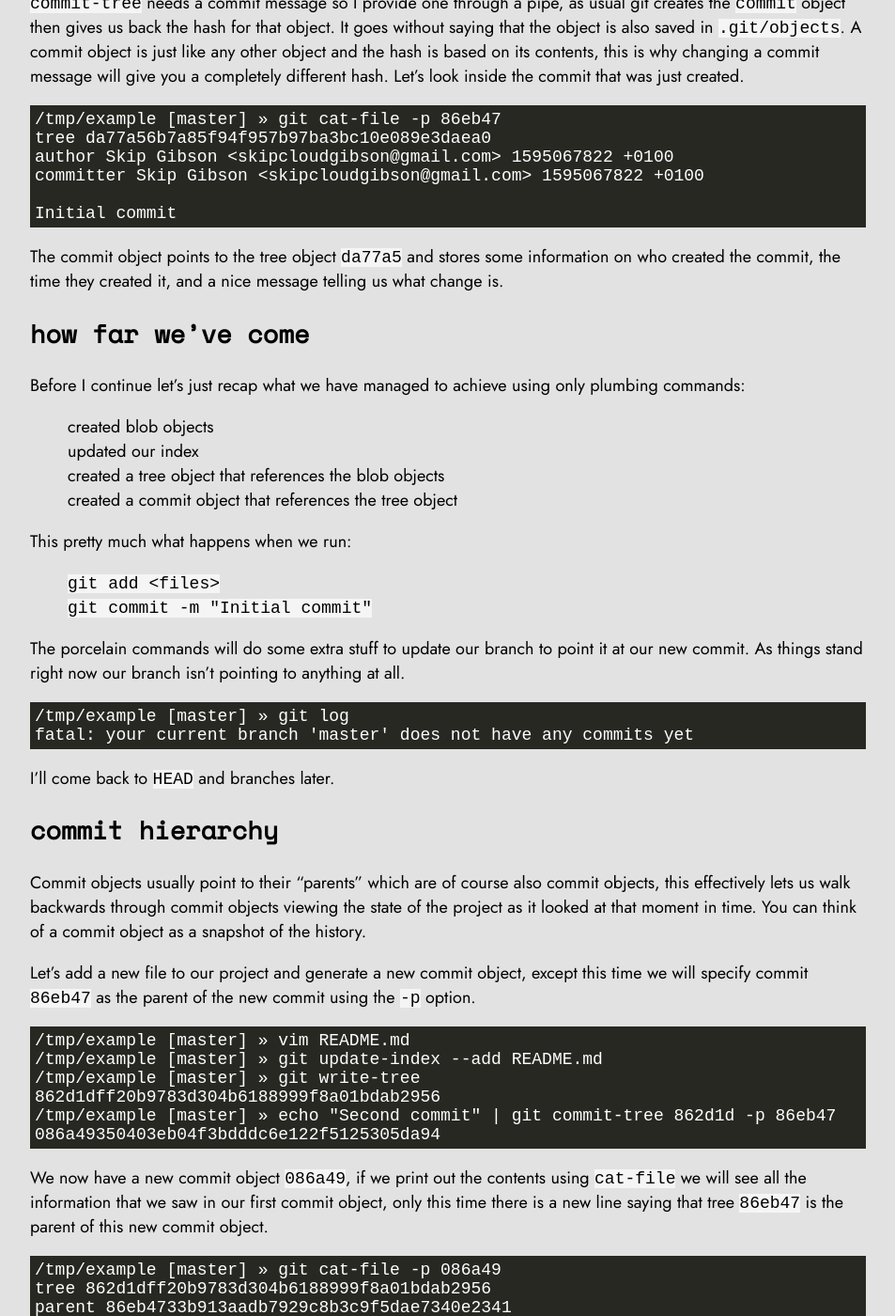
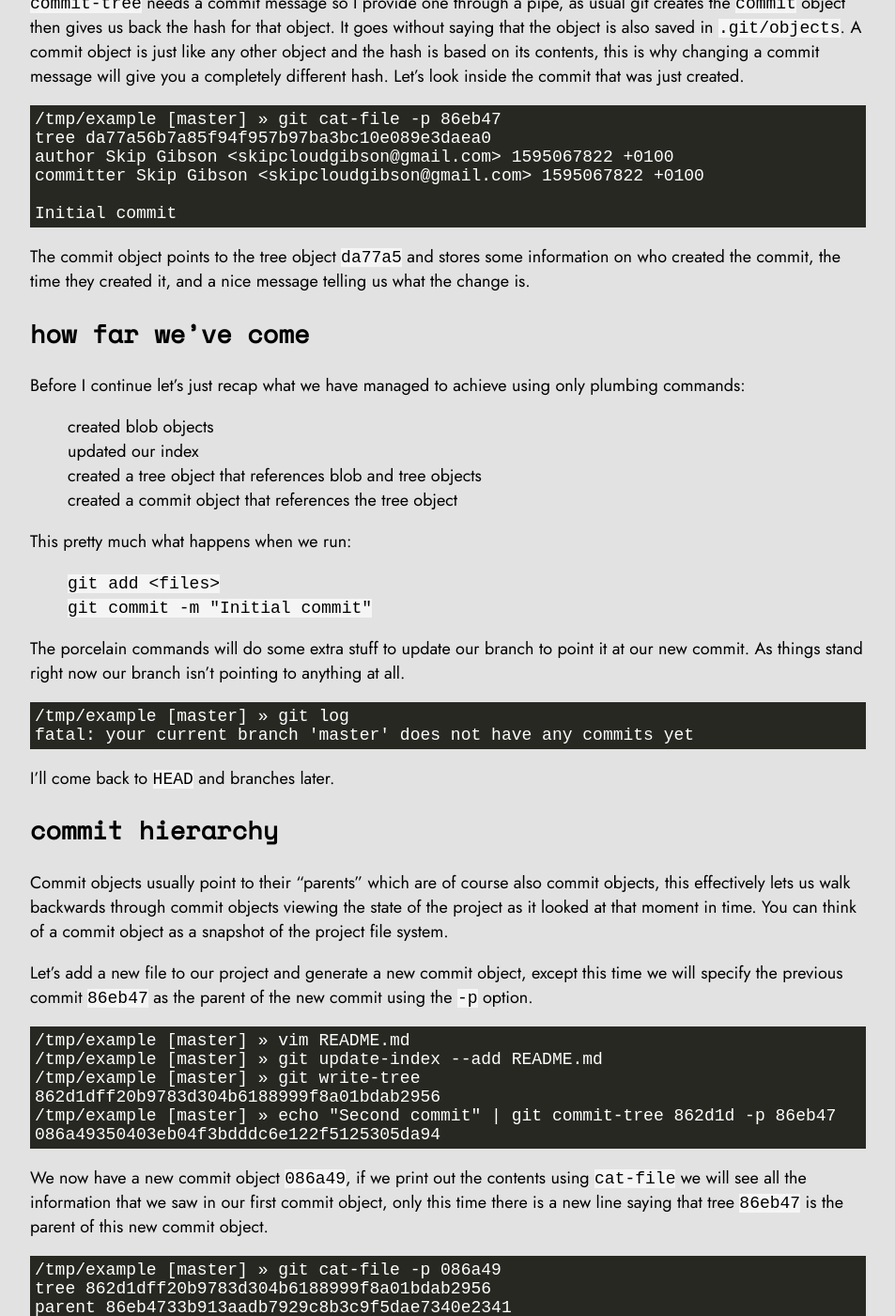
Before and after one commit to skipcloud/skipcloud.github.io, a Jekyll site: the page built from _posts/2020-07-19-how-git-works.md, in a window 1280 px wide and 1400 px high, scrolled down 7787 px. Shown: the whole window at 94% size, without its empty margins (163-1116 px from the left). Built offline with Jekyll 4.4.1, drawn with Linux system fonts in a browser that asks for light colours; some of the changed text lies outside the part shown.

Commit message:
posts: fix couple sentences in git internals

````diff
--- a/_posts/2020-07-19-how-git-works.md
+++ b/_posts/2020-07-19-how-git-works.md
@@ -448,7 +448,7 @@ Initial commit
 
 The commit object points to the tree object `da77a5` and stores some information
 on who created the commit, the time they created it, and a nice message telling
-us what change is.
+us what the change is.
 
 ## how far we've come
 
@@ -456,7 +456,7 @@ Before I continue let's just recap what we have managed to achieve using only
 plumbing commands:
 - created blob objects
 - updated our index
-- created a tree object that references the blob objects
+- created a tree object that references blob and tree objects
 - created a commit object that references the tree object
 
 This pretty much what happens when we run:
@@ -479,11 +479,11 @@ I'll come back to `HEAD` and branches later.
 Commit objects usually point to their "parents" which are of course also commit
 objects, this effectively lets us walk backwards through commit objects
 viewing the state of the project as it looked at that moment in time. You can
-think of a commit object as a snapshot of the history.
+think of a commit object as a snapshot of the project file system.
 
 Let's add a new file to our project and generate a new commit object, except
-this time we will specify commit `86eb47` as the parent of the new commit
-using the `-p` option.
+this time we will specify the previous commit `86eb47` as the parent of the new
+commit using the `-p` option.
 
 ```
 /tmp/example [master] » vim README.md
````
Also changed, not shown: other parts of _posts/2020-07-19-how-git-works.md (+1 -1 lines).
